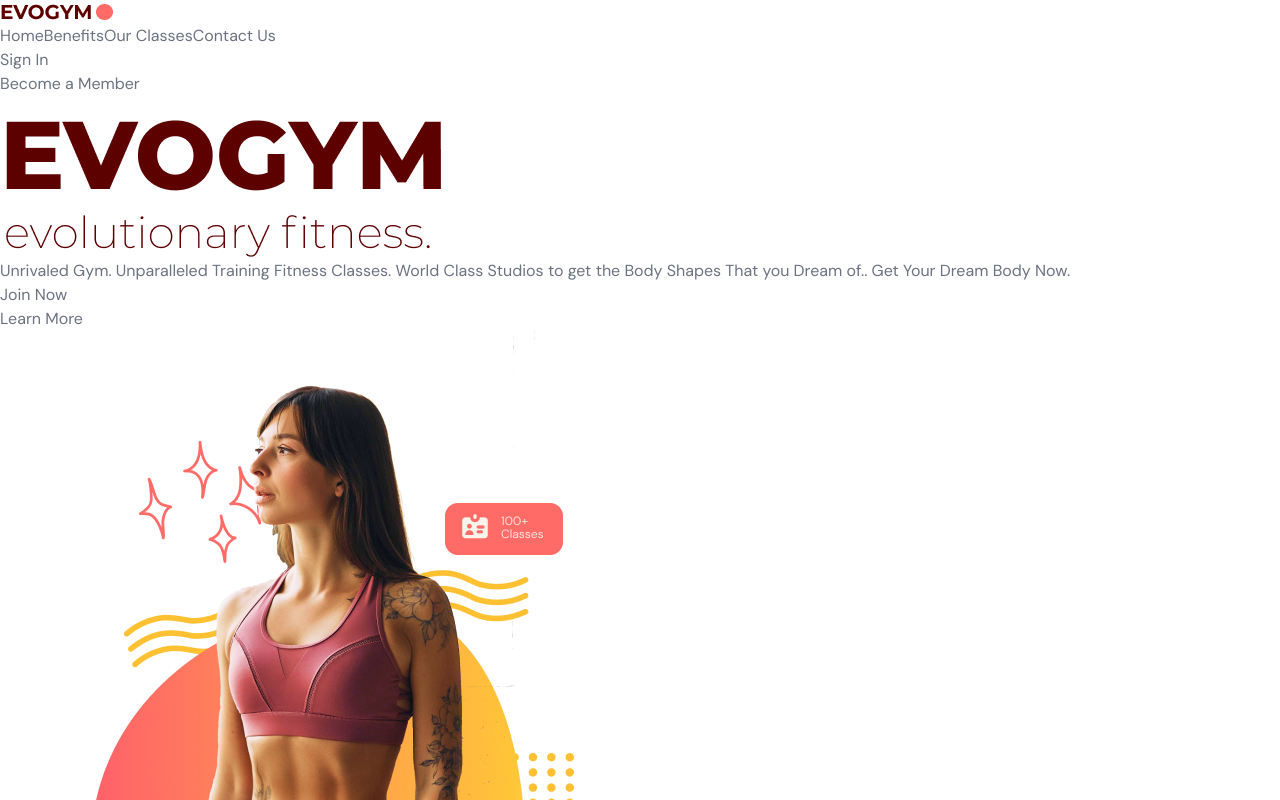
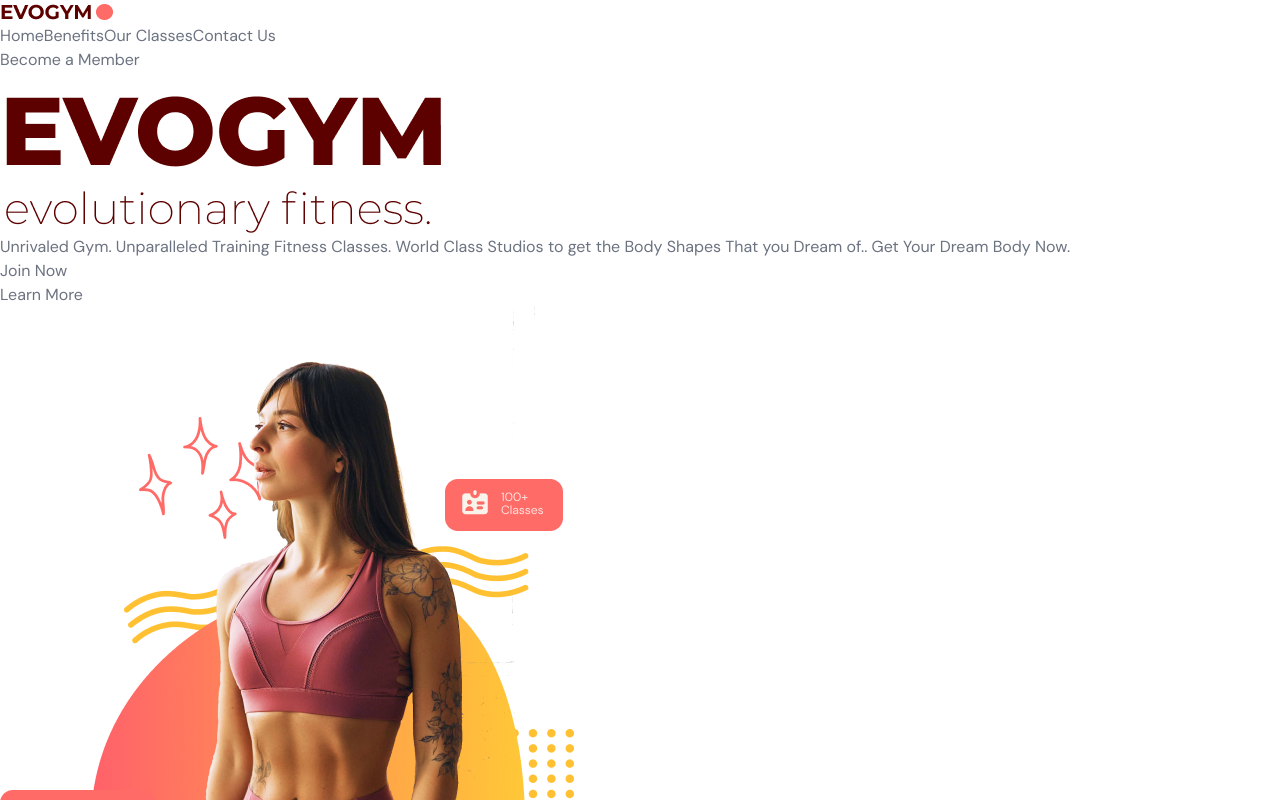
Before and after one commit to McRonaah/OnlineFitFlex, a React (Vite) app: page / in a window 1280 px wide. Shown: the top 800 px of the page. Built offline with nearby package versions, Linux system fonts and the light colour scheme.

Commit message:
:art: final commit :art:

```diff
--- a/src/scenes/navbar/index.tsx
+++ b/src/scenes/navbar/index.tsx
@@ -54,7 +54,6 @@
                   />
                 </div>
                 <div className={`${flexBetween} gap-8`}>
-                  <p>Sign In</p>
                   <ActionButton setSelectedPage={setSelectedPage}>
                     Become a Member
                   </ActionButton>
```
